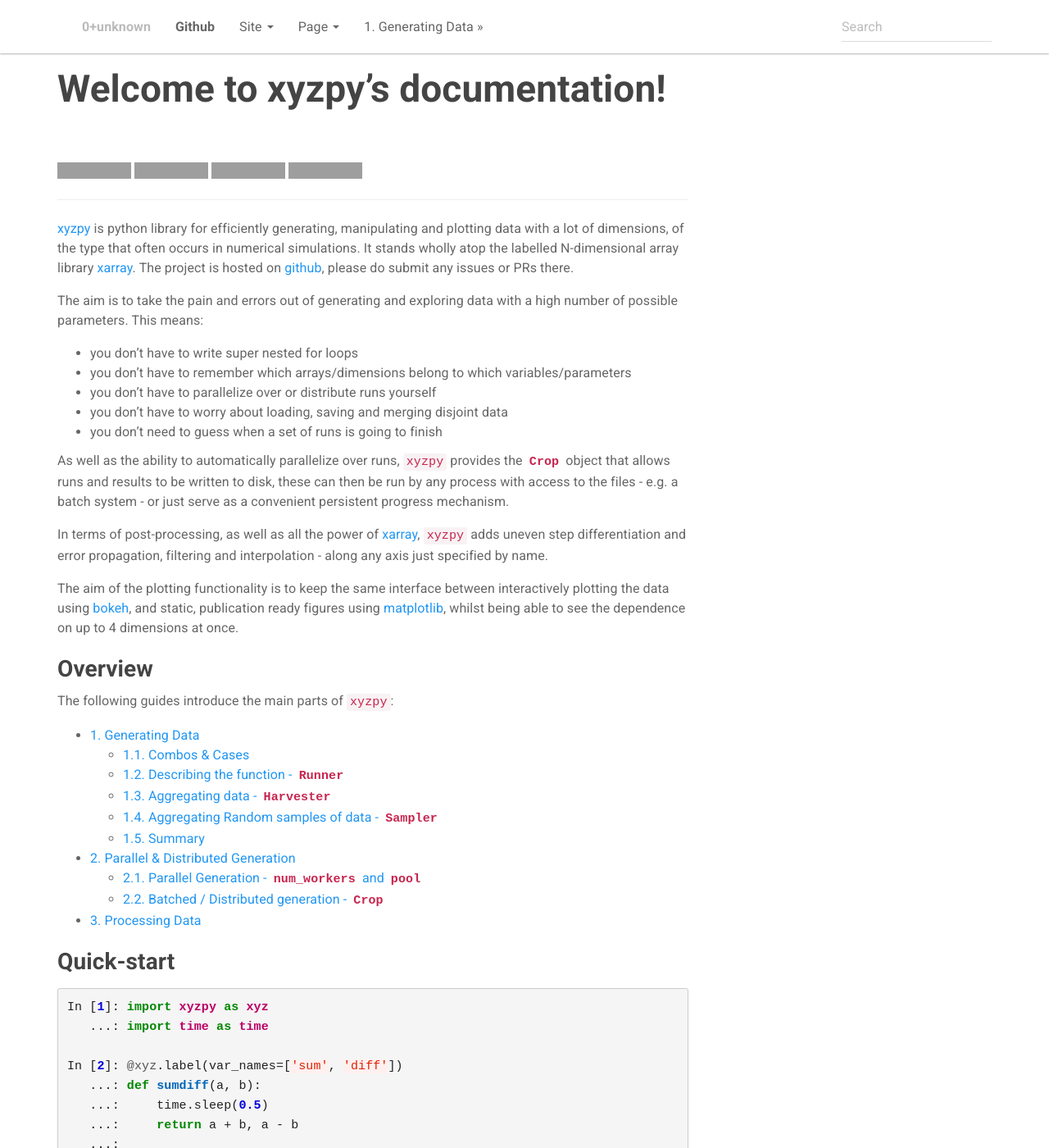
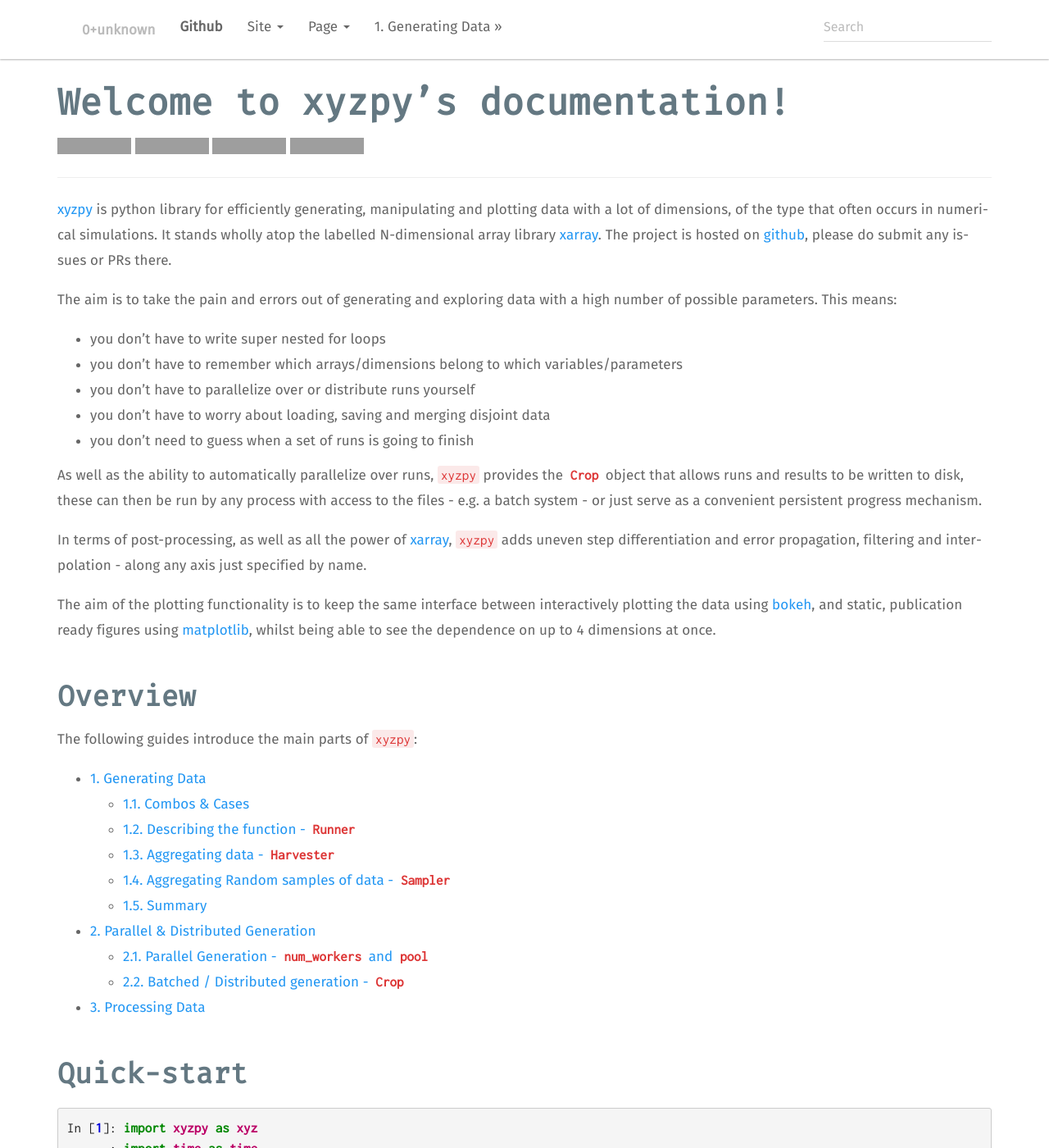
Before and after one commit to jcmgray/xyzpy, a Sphinx documentation site: the page built from docs/index.rst, in a window 1280 px wide and 1400 px high. Shown: the whole window at 82% size. Built offline with Sphinx 7.4.7, drawn with Linux system fonts in a browser that asks for light colours; pages that are not in the unit, such as notebooks, are missing from menus; grey boxes are pictures that could not be loaded.

Commit message:
spruce docs style

```diff
--- a/docs/_static/my-styles.css
+++ b/docs/_static/my-styles.css
@@ -1,38 +1,66 @@
-@import url('https://fonts.googleapis.com/css?family=Roboto+Mono')
-@import url('https://fonts.googleapis.com/css?family=Roboto');
+@import url('https://fonts.googleapis.com/css?family=Inconsolata');
+@import url('https://fonts.googleapis.com/css?family=Fira+Sans');
+@import url('https://fonts.googleapis.com/css?family=Fira+Mono');
+
+div.body {
+    max-width: 1200px;
+}
 
 code {
-    font-family: 'Roboto Mono', monospace;
+    font-family: 'Inconsolata', monospace;
     font-size: 15px;
-    line-height: 24px;
+    line-height: 25px;
+    color: #dd3636;
+    background-color: #fbe9e9;
 }
 
 code, kbd, pre, samp {
-    font-family: 'Roboto Mono', monospace;
-    font-size: 15px;
-    line-height: 24px;
+    font-family: 'Inconsolata', monospace;
+    font-size: 17px;
+    line-height: 25px;
 }
 
 blockquote {
-    font-size: 16px;
+    font-family: 'Fira Sans', sans-serif;
+    font-size: 17px;
+    line-height: 31px;
 }
 
 body {
-    font-family: 'Roboto', sans-serif;
-    font-size: 16px;
-    line-height: 24px;
+    font-family: 'Fira Sans', sans-serif;
+    font-size: 17px;
+    line-height: 31px;
 }
 
+:root{
+    --headercolor: rgb(100, 120, 130);
+}
+
+h1 {
+    font-family: 'Fira Mono', monospace;
+    font-size: 45px;
+    font-weight: bold;
+    line-height: 50px;
+    margin-top: 40px;
+    color: var(--headercolor);
+}
 
 h2 {
-    font-size: 28px;
+    font-family: 'Fira Mono', monospace;
+    font-size: 35px;
     font-weight: bold;
+    line-height: 50px;
+    margin-top: 40px;
+    color: var(--headercolor);
 }
 
-
-h1 {
-    font-size: 46px;
+h3 {
+    font-family: 'Fira Mono', monospace;
+    font-size: 25px;
     font-weight: bold;
+    line-height: 50px;
+    margin-top: 40px;
+    color: var(--headercolor);
 }
 
 
```
